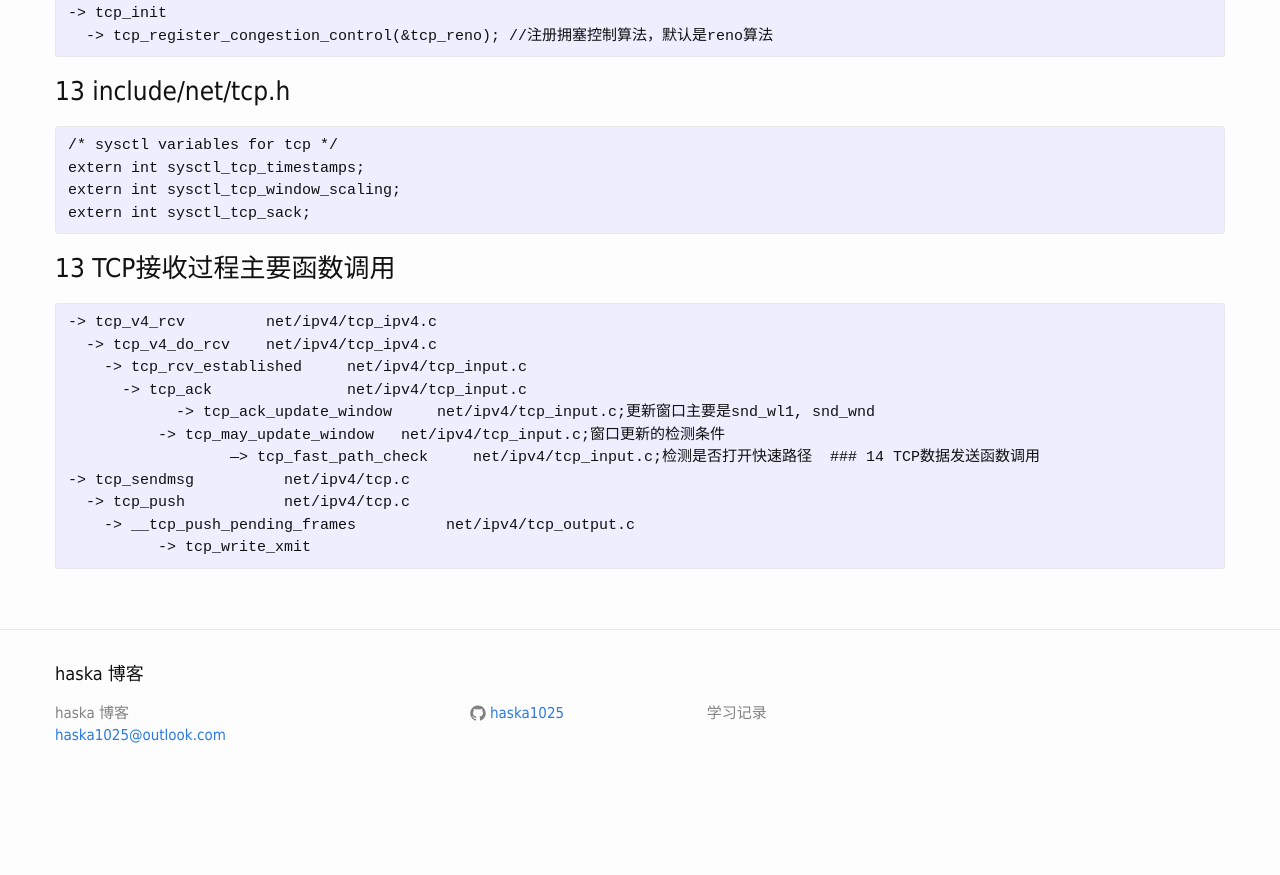
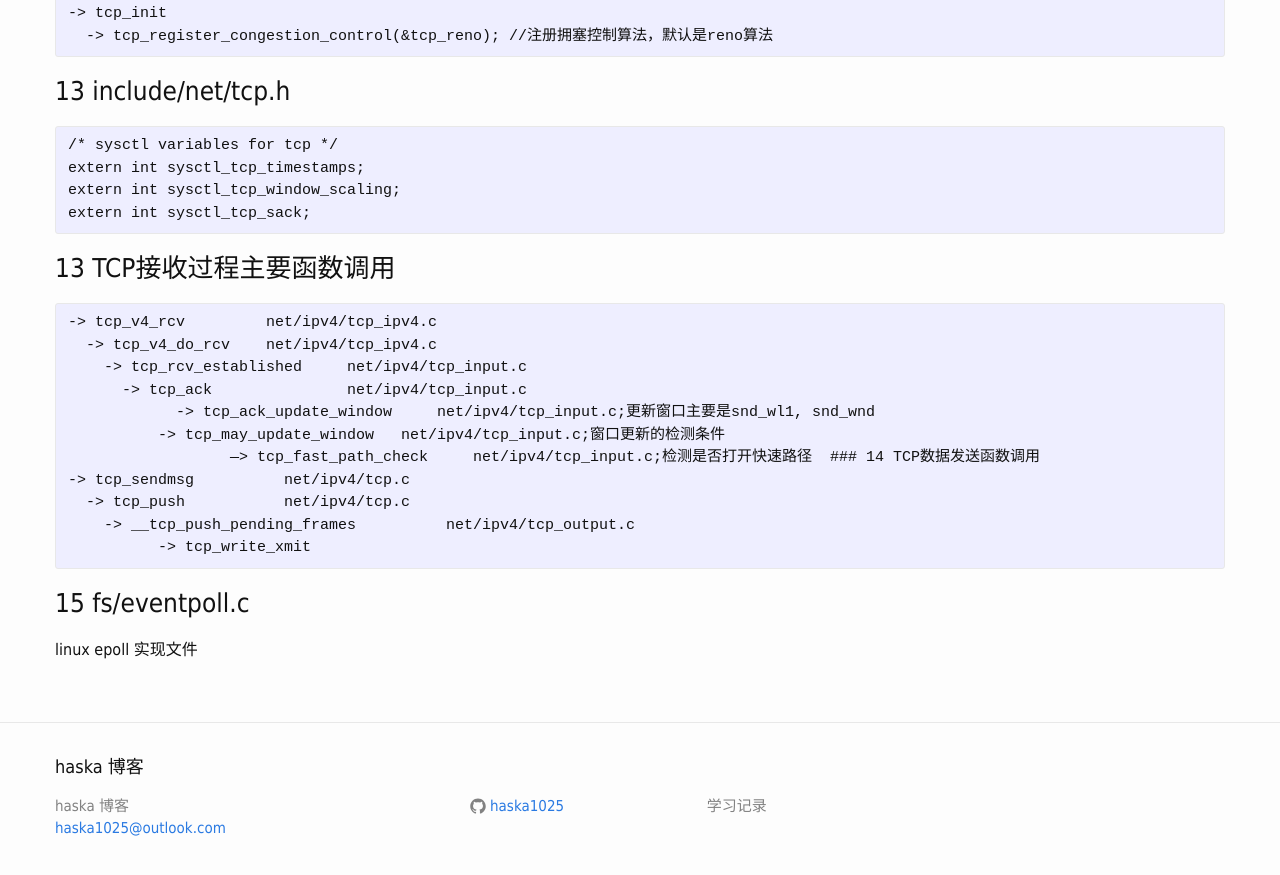
Before and after one commit to haska1025/haska1025.github.io, a Jekyll site: the page built from _posts/2016-07-04-linux_kernel_notes.md, in a window 1280 px wide and 900 px high, scrolled down 4145 px. Shown: the top 875 px of the window. Built offline with Jekyll 4.4.1, drawn with Linux system fonts in a browser that asks for light colours; before the commit the page ends 4952 px from its top, so only the background shows below that.

Commit message:
Update 2016-07-04-linux_kernel_notes.md

```diff
--- a/_posts/2016-07-04-linux_kernel_notes.md
+++ b/_posts/2016-07-04-linux_kernel_notes.md
@@ -198,3 +198,7 @@ struct inet_protosw {} /* This is used to register socket interfaces for IP prot
       -> tcp_push           net/ipv4/tcp.c
 	    -> __tcp_push_pending_frames          net/ipv4/tcp_output.c
 		  -> tcp_write_xmit
+
+### 15 fs/eventpoll.c
+
+linux epoll 实现文件
```
